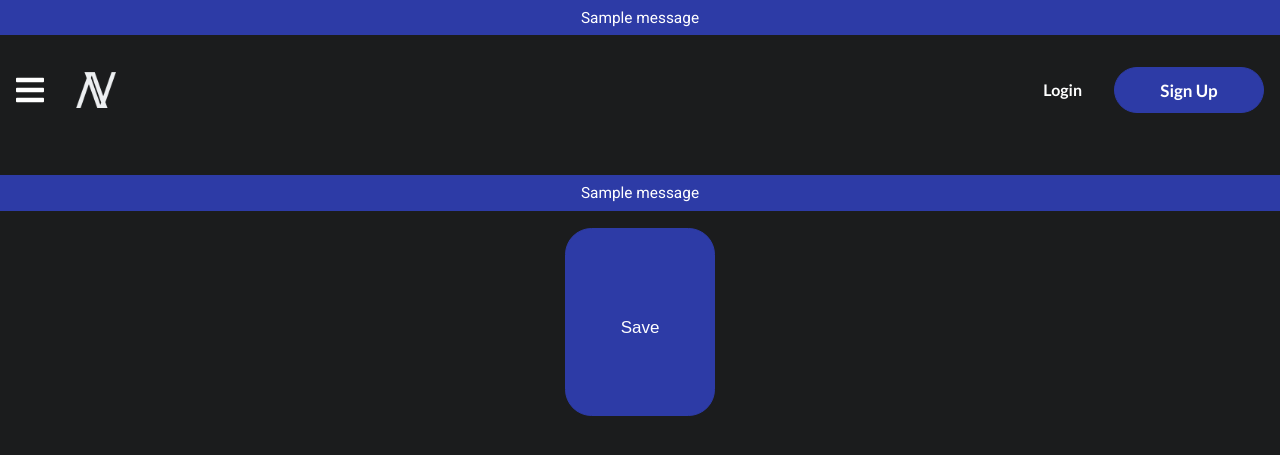
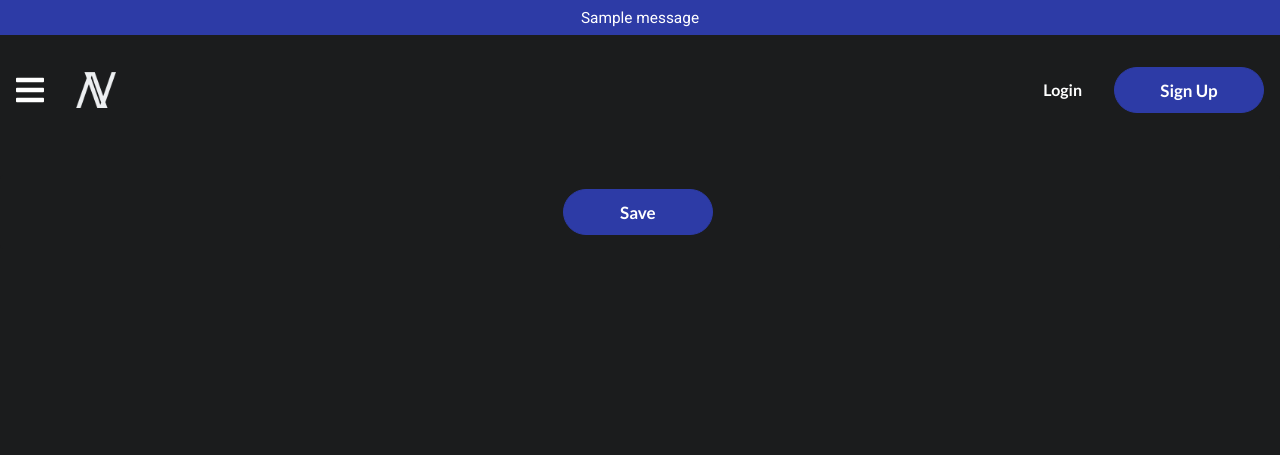
Before and after one commit to paristechprofile/Nomad, a Python web app: template templates/facilities_new_facility.html in a window 1280 px wide. Shown: the top 455 px of the page. Run offline with Jinja, Linux system fonts and the light colour scheme; the template is opened without the code that fills it, so the values that code supplies are empty; tables that the repository leaves empty hold one stand-in row (values such as "Sample post"); one stand-in notice (Sample message) is shown; some libraries are stand-ins or nearby versions.

Commit message:
pushing to heroku

```diff
--- a/forms.py
+++ b/forms.py
@@ -61,7 +61,7 @@ class Edit_Team_Form(Form):
   point_of_contact = StringField('Point of Contact')
   phone = StringField('Phone')
   email = StringField('Email')
-  submit = SubmitField('Save')
+
 
 class New_Parker_Form(Form):
   name = StringField('Name')
@@ -82,7 +82,6 @@ class Edit_Parker_Form(Form):
   color = StringField('Color')
   license_plate = StringField('License Plate')
   license_state = StringField('License State')
-  submit = SubmitField('Save')
 
 class New_Vehicle_Form(Form):
   make = StringField('Make')
@@ -91,7 +90,6 @@ class New_Vehicle_Form(Form):
   color = StringField('Color')
   license_plate = StringField('License Plate')
   license_state = StringField('License State')
-  submit = SubmitField('Save')
 
 class New_Facility_Form(Form):
   name = StringField('Name')
@@ -106,4 +104,3 @@ class Admin_Edit_Facility_Form(Form):
   address = StringField('Address')
   lat = StringField('Lat')
   long = StringField('Long')
-  submit = SubmitField('Save')
--- a/models.py
+++ b/models.py
@@ -6,8 +6,8 @@ from flask_bcrypt import generate_password_hash
 from playhouse.db_url import connect
 from flask import g
 
-DATABASE = connect(os.environ.get('DATABASE_URL'))
-# DATABASE = PostgresqlDatabase('nomad')
+# DATABASE = connect(os.environ.get('DATABASE_URL'))
+DATABASE = PostgresqlDatabase('nomad')
 # DATABASE = SqliteDatabase('nomad.db') #local sqlitebackup if postgres is buggy
 
 class Team(Model):
--- a/static/css/style.css
+++ b/static/css/style.css
@@ -68,9 +68,14 @@ button {
 
 }
 #map{
-  height: 400px !important;
-  width:10
-  0%!important;
+  height: 700px !important;
+  width:100%!important;
+}
+#mapButton {
+  margin-top: -1rem;
+  margin-bottom: 0rem !important;
+  margin-left: -1rem;
+  margin-right: 0rem !important;
 }
 .geocoder-icon-close {
   width: 15px;
--- a/templates/facilities_list.html
+++ b/templates/facilities_list.html
@@ -8,7 +8,6 @@
 <table class="ui selectable inverted table">
   <thead>
     <tr>
-      <th class="right aligned unstackable"><a class="item ui inverted button" href="{{url_for('map_view')}}" title="Map View">Map View</a></th>
       <th class="left aligned unstackable">Facility Id</th>
       <th class="left aligned unstackable">Name</th>
       <th class="left aligned unstackable">Email</th>
@@ -16,6 +15,7 @@
       <th class="left aligned unstackable">Contact</th>
       <th class="left aligned unstackable">In use</th>
       <th class="left aligned unstackable">Available</th>
+      <th class="right aligned unstackable"><a class="item ui inverted button" href="{{url_for('new_facility')}}" title="Add Facility">Add Facility</a><a class="item ui inverted secondary button" href="{{url_for('map_view')}}" title="Map View">Map View</a></th>
     </tr>
   </thead>
   <tbody>
--- a/templates/facilities_new_facility.html
+++ b/templates/facilities_new_facility.html
@@ -2,29 +2,22 @@
 {% from 'macros.html' import render_field%}
 
 {% block content %}
-<div class="row ">
-  <div class="column login">
-    <div class="row">
-      <div class="column">
-
-      </div>
+<div class="ui inverted segment login">
+  <div class="ui inverted form">
+    <div class="field">
+      <form method="POST" class="form" action="">
+        {{ form.hidden_tag() }}
+          {% for field in form %}
+        {% if field.widget.input_type != 'hidden' %}
+        {{ field.label }}
+          {% endif %}
+        {{ render_field(field) }}
+          {% endfor %}
+        <div class="row">
+          <button class="ui button" type="submit" id="submit"><b>Save</b></button>
+        </div>
+      </form>
     </div>
-<div class="row">
-  <div class="col">
-    {% with messages = get_flashed_messages(with_categories=True) %}
-    {% if messages %}
-      {% for category, message in messages %}
-      <div class={{category}}>{{ message }}</div>
-      {% endfor %}
-    {% endif %}
-    {% endwith %}
   </div>
 </div>
-<form method="POST" action="" class="form">
-  {{ form.hidden_tag() }}
-  {% for field in form %}
-    {{ render_field(field) }}
-  {% endfor %}
-  <button type="submit" id="submit">Save</button>
-</form>
 {% endblock %}
--- a/templates/parkers_list.html
+++ b/templates/parkers_list.html
@@ -7,17 +7,19 @@
     <table class="ui selectable inverted table">
       <thead>
         <tr>
-          <th class="right aligned unstackable"><a class="item ui inverted button" href="{{url_for('new_parker')}}" title="Add Parker">Add Parker</a></th>
           <th class="left aligned unstackable">Id</th>
+          <th class="left aligned unstackable">Team</th>
           <th class="left aligned unstackable">Name</th>
           <th class="left aligned unstackable">Email</th>
           <th class="left aligned unstackable"></th>
+          <th class="right aligned unstackable"><a class="item ui inverted button" href="{{url_for('new_parker')}}" title="Add Parker">Add Parker</a></th>
         </tr>
       </thead>
       <tbody>
         {% for parker in parkers %}
         <tr>
           <td class="left aligned unstackable">{{parker.id}}</td>
+          <td class="left aligned unstackable">{{parker.team_id}}</td>
           <td class="left aligned unstackable">{{parker.name}}</td>
           <td class="left aligned unstackable">{{parker.email}}</td>
           <td class="left aligned unstackable"></td>
--- a/templates/teams_list.html
+++ b/templates/teams_list.html
@@ -7,12 +7,12 @@
 <table class="ui selectable inverted table">
   <thead>
     <tr>
-      <th class="right aligned unstackable"><a class="item ui inverted button" href="{{url_for('new_team')}}" title="Add Team">Add Team</a></th>
       <th class="left aligned unstackable">Team Id</th>
       <th class="left aligned unstackable">Name</th>
       <th class="left aligned unstackable">POC</th>
       <th class="left aligned unstackable">Phone</th>
       <th class="left aligned unstackable">Email</th>
+      <th class="right aligned unstackable"><a class="item ui inverted button" href="{{url_for('new_team')}}" title="Add Team">Add Team</a></th>
     </tr>
   </thead>
   <tbody>
--- a/templates/vehicles_list.html
+++ b/templates/vehicles_list.html
@@ -7,7 +7,7 @@
     <table class="ui selectable inverted table">
       <thead>
         <tr>
-          <th class="right aligned">Actions</th>
+          <th class="left aligned">Actions</th>
           <th class="left aligned">Vehicle Id</th>
           <th class="left aligned">Parker Id</th>
           <th class="left aligned">Year</th>
@@ -43,7 +43,7 @@
     <table class="ui selectable inverted table">
       <thead>
         <tr>
-          <th class="right aligned">Actions</th>
+          <th class="left aligned">Actions</th>
           <th class="left aligned">Vehicle Id</th>
           <th class="left aligned">Parker Id</th>
           <th class="left aligned">Year</th>
```
Also changed, not shown: templates/facilities_map.html (+8 -3 lines), templates/parkers_new_parker.html (+2 -12 lines), templates/teams_new_team.html (+15 -22 lines), templates/vehicles_new_vehicle.html (+17 -12 lines), readme.md (added), 1 other file.
